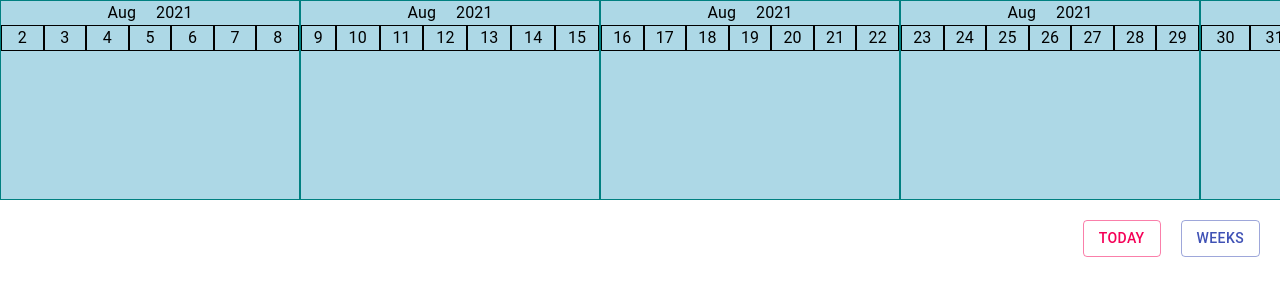
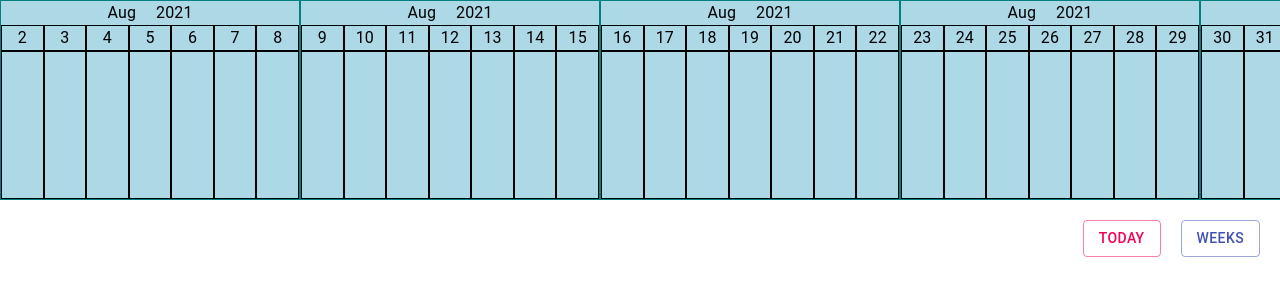
Before and after one commit to KrissDrawing/InfinityScroll, a React (Create React App) app: page / in a window 1280 px wide. Shown: the top 300 px of the page. Built offline with nearby package versions, Linux system fonts and the light colour scheme.

Commit message:
feat: add tasks column to day view

```diff
--- a/src/components/DayColumn/DayColumn.tsx
+++ b/src/components/DayColumn/DayColumn.tsx
@@ -8,6 +8,7 @@ export const DayColumn: React.FC<DayColumnProps> = (props) => {
 
   return (
     <div className={classes.wrapper}>
+      <div className={classes.tableWrapper}>
         <div className={classes.dayWrapper}>
           <Typography>{monday.plus({day: 0}).day}</Typography>
         </div>
@@ -30,15 +31,38 @@ export const DayColumn: React.FC<DayColumnProps> = (props) => {
           <Typography>{monday.plus({day: 6}).day}</Typography>
         </div>
       </div>
+      <div className={classes.tableWrapperTasks}>
+        <div className={classes.dayWrapper} />
+        <div className={classes.dayWrapper} />
+        <div className={classes.dayWrapper} />
+        <div className={classes.dayWrapper} />
+        <div className={classes.dayWrapper} />
+        <div className={classes.dayWrapper} />
+        <div className={classes.dayWrapper} />
+      </div>
+    </div>
   )
 };
 
 const useStyles = makeStyles(() => createStyles({
   wrapper: {
-    display: 'flex',
+    display: "flex",
+    flexDirection: 'column',
+    flexGrow: 1,
+  },
+  tableWrapper: {
+    width: "100%",
+    display: "grid",
+    gridTemplateColumns: "repeat(7,1fr)",
+  },
+  tableWrapperTasks: {
+    width: "100%",
+    display: "grid",
+    gridTemplateColumns: "repeat(7,1fr)",
+    flexGrow: 1,
   },
   dayWrapper: {
-    border: '1px solid black',
+    border: "1px solid black",
     flexGrow: 1,
   },
 }), {name: "DayColumn"});
--- a/src/components/ScrollList/ScrollList.tsx
+++ b/src/components/ScrollList/ScrollList.tsx
@@ -42,7 +42,7 @@ export const ScrollList = () => {
             <WeeksColumn monday={DateTime.now().plus({week: (4 * index) - 4 * initialOffset}).startOf("week")}/>
           </Box>
         ) : (
-          <Box>
+          <Box className={classes.cardWrapper}>
             <Box className={classes.dateWrapper}>
               <Typography>{DateTime.now().plus({week: index - initialOffset}).monthShort}</Typography>
               <Typography>{DateTime.now().plus({week: index - initialOffset}).year}</Typography>
```
Lines whose indentation alone changed are shown as unchanged.
